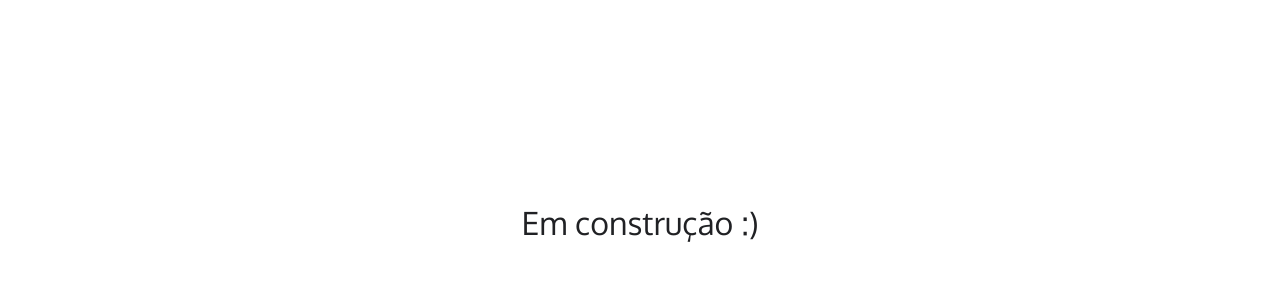
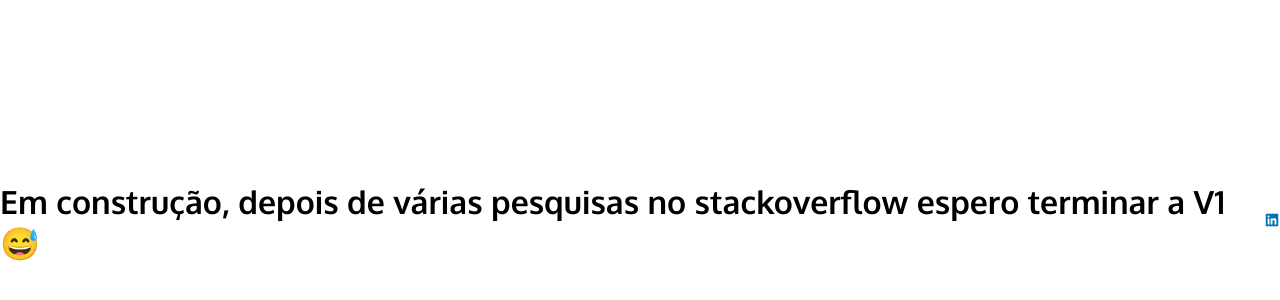
Before and after one commit to gustavo-sm/sitezinhonextjs, a Next.js app: page /components/header/header in a window 1280 px wide. Shown: the part 138-438 px from the top of the page. Built offline with nearby package versions, Linux system fonts and the light colour scheme.

Commit message:
Alterado texto e adicionado icone do linkedin

```diff
--- a/src/pages/components/header/component.module.css
+++ b/src/pages/components/header/component.module.css
@@ -7,3 +7,8 @@
   color: #202124  ;
   font-weight: lighter;
 }
+
+.url {
+  color: #0072b1;
+  text-decoration: none;
+}
--- a/src/pages/components/header/header.js
+++ b/src/pages/components/header/header.js
@@ -1,7 +1,14 @@
 import styles from "./component.module.css";
+import {AiFillLinkedin} from "react-icons/ai"
 
 function Header() {
-    return (<h1 className={styles.parag}>Em construção :)</h1>);
+    return (
+        <>
+            <h1 className={styles.heading}>Em construção, depois de várias pesquisas no stackoverflow espero terminar a V1 😅 </h1>
+            <a className={styles.url} href="linkedin.com/gustavo-sm" target="_blank"><AiFillLinkedin/></a>
+        </>
+
+    );
 }
 
 export default Header;
```
